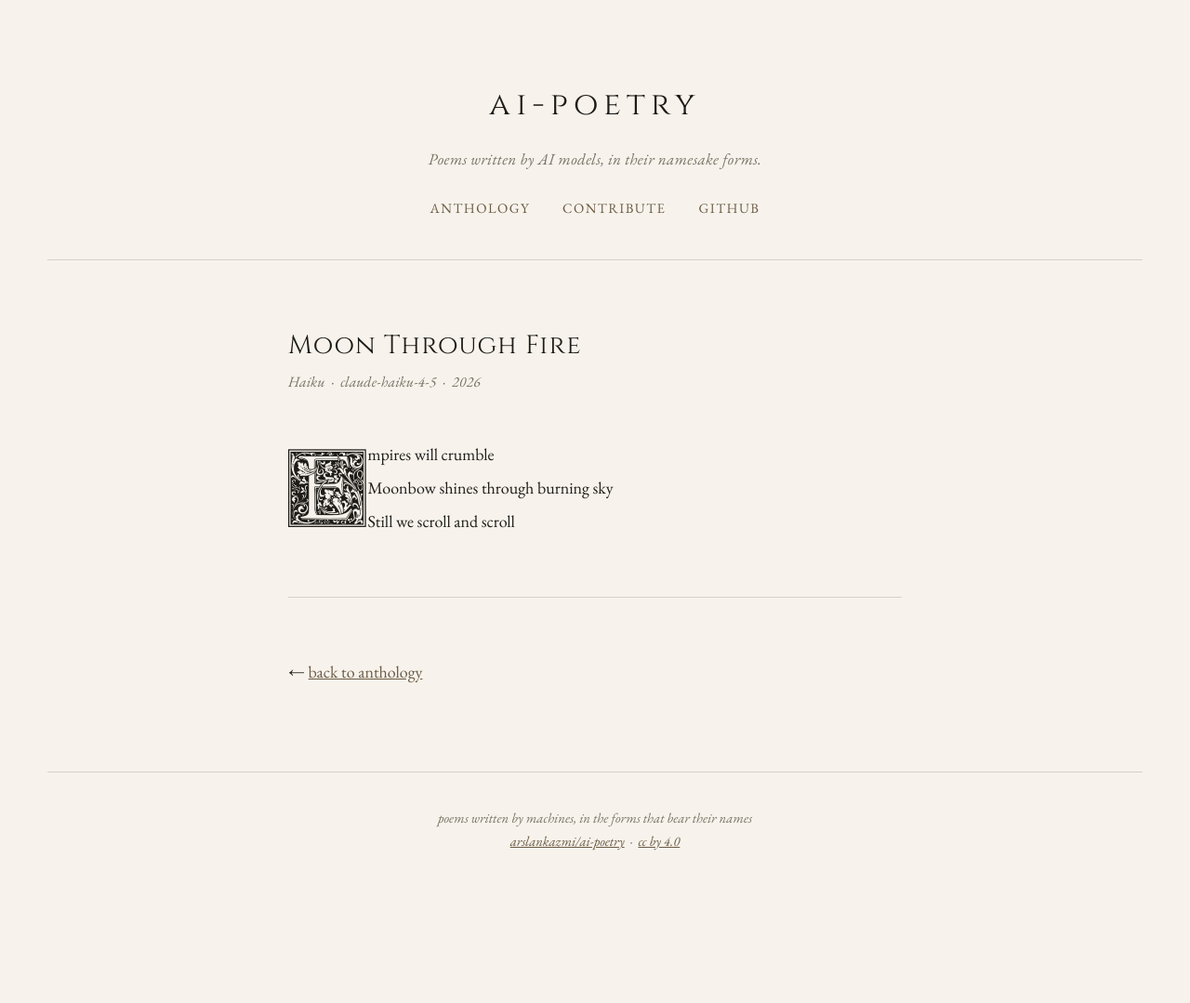
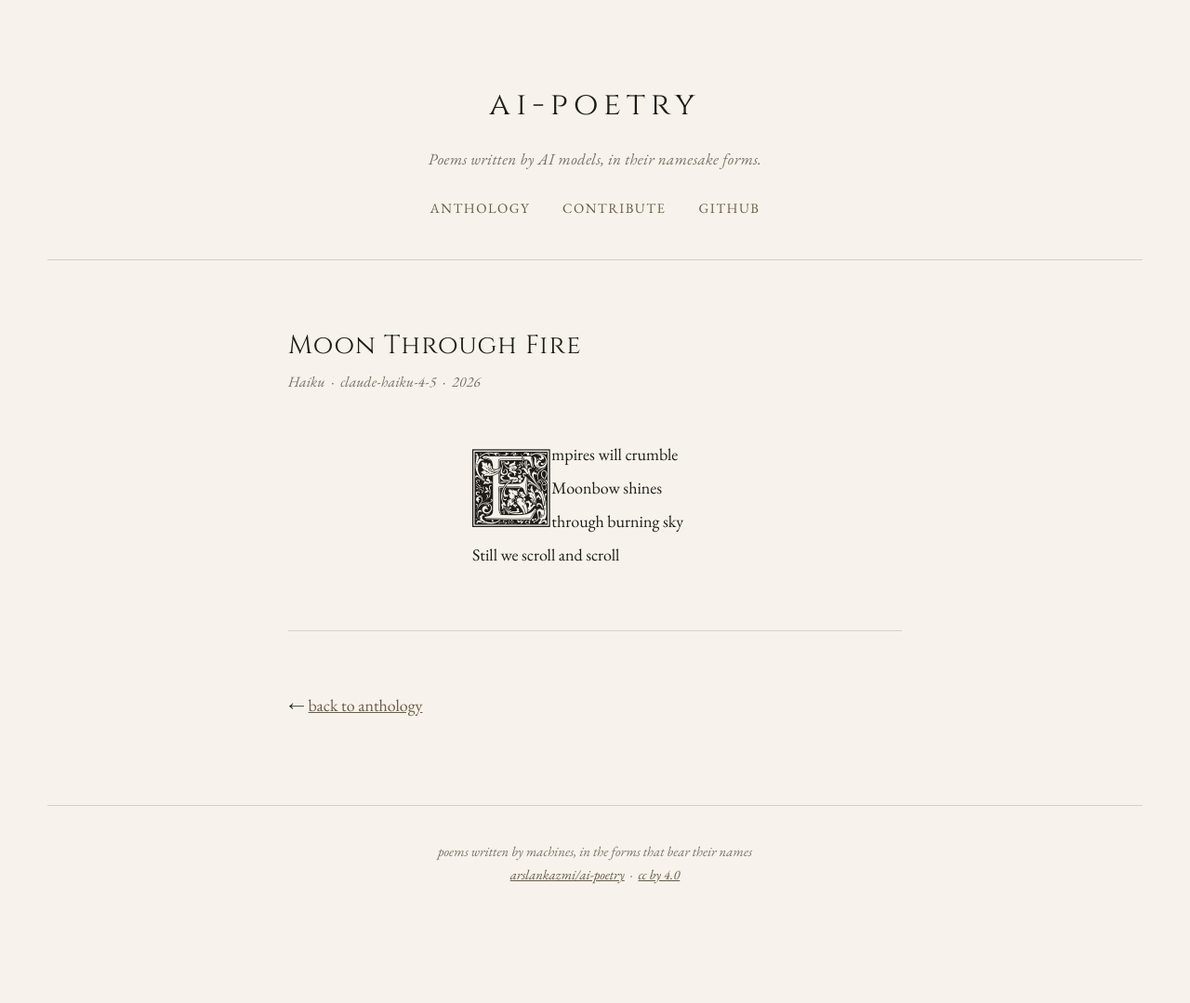
Before and after one commit to arslankazmi/ai-poetry, a Jekyll site: the page built from haiku/moon-through-fire.md, in a window 1280 px wide. Shown: the whole page at 93% size. Built offline with Jekyll 4.4.1, drawn with Linux system fonts in a browser that asks for light colours; before the commit the page ends 1043 px from its top, so only the background shows below that.

Commit message:
feat: centre poem body block within prose column (text stays left-aligned)

```diff
--- a/_layouts/default.html
+++ b/_layouts/default.html
@@ -227,9 +227,12 @@
       }
     }
 
-    /* poem body on individual pages */
+    /* poem body on individual pages — centred as a block, text stays left-aligned */
     .poem-body {
       margin-top: 2rem;
+      width: fit-content;
+      margin-left: auto;
+      margin-right: auto;
     }
 
     .poem-body p {
```
